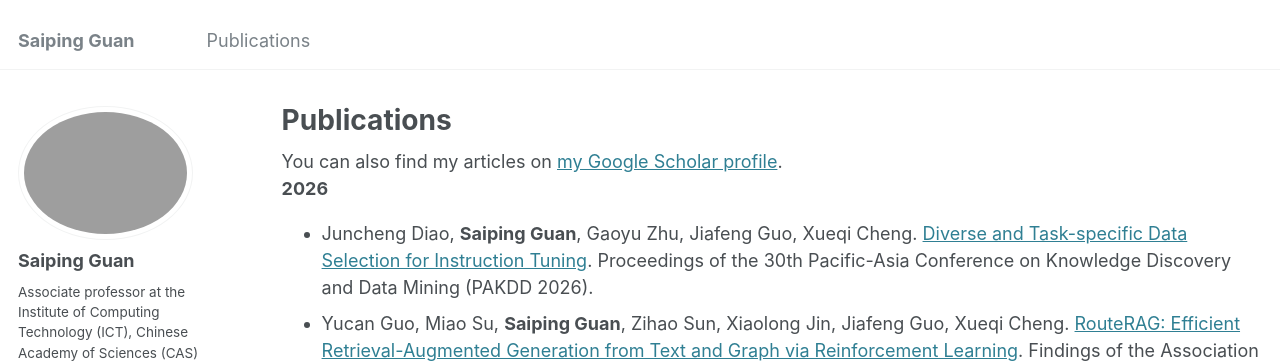
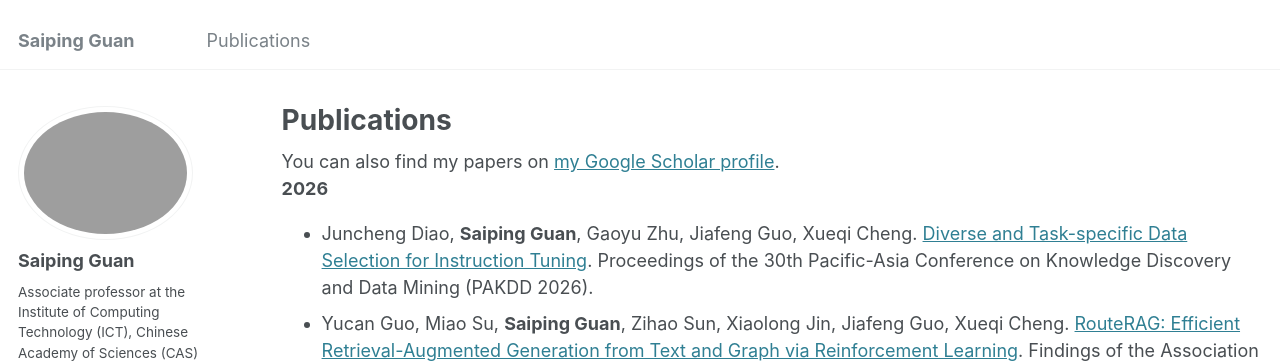
Before and after one commit to gsp2014/gsp2014.github.io, a Jekyll site: the page built from _pages/publications.html, in a window 1280 px wide and 900 px high. Shown: the top 363 px of the window. Built offline with Jekyll 4.4.1, drawn with Linux system fonts in a browser that asks for light colours; some web fonts are replaced.

Commit message:
Update publications.html

```diff
--- a/_pages/publications.html
+++ b/_pages/publications.html
@@ -6,7 +6,7 @@ author_profile: true
 ---
 
 {% if site.author.googlescholar %}
-  <div class="wordwrap">You can also find my articles on <a href="{{site.author.googlescholar}}">my Google Scholar profile</a>.</div>
+  <div class="wordwrap">You can also find my papers on <a href="{{site.author.googlescholar}}">my Google Scholar profile</a>.</div>
 {% endif %}
 
 <div class="year_style"><b>2026</b></div>
```
